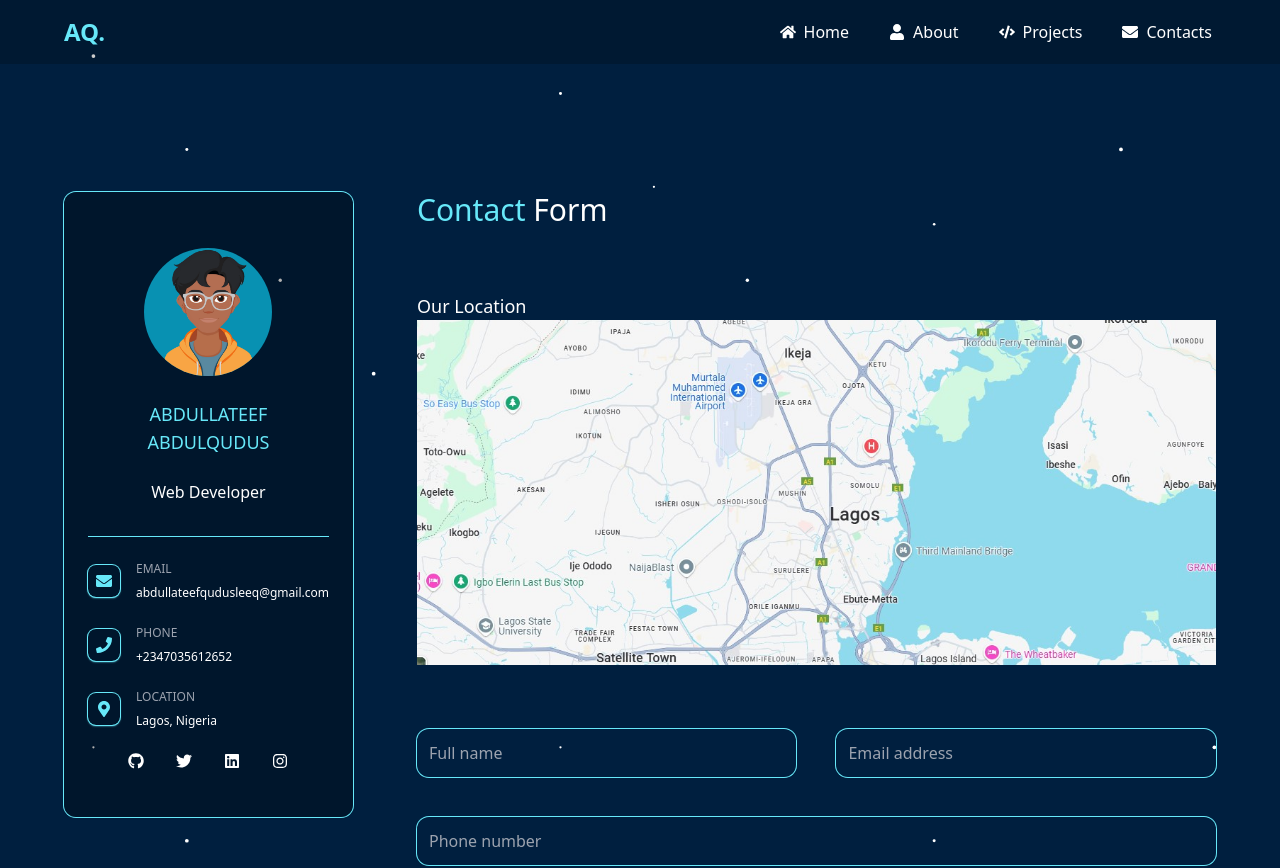
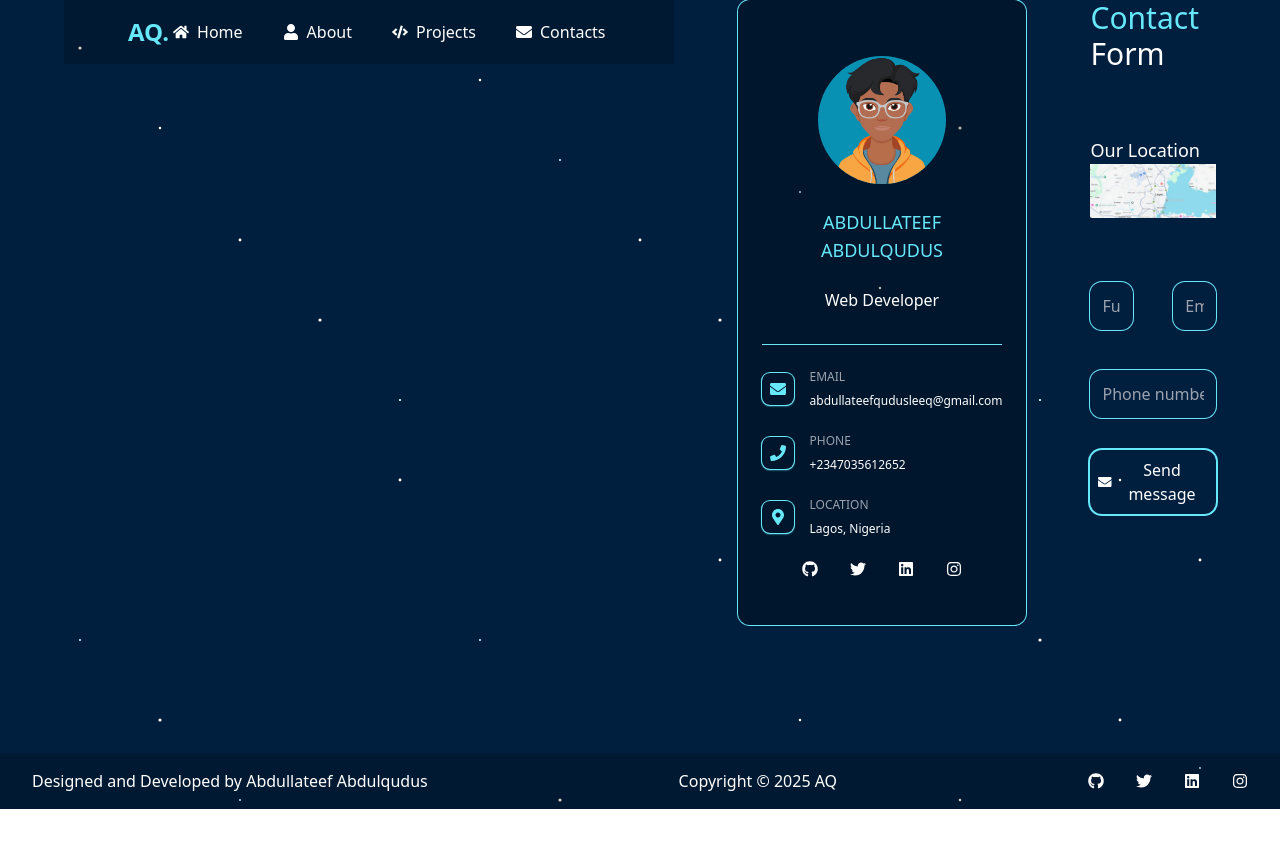
Before and after one commit to StackAQ/aq-portfolio, a React (Vite) app in the folder my-app/: page /contacts in a window 1280 px wide. Shown: the top 868 px of the page. After the commit the page ends 809 px from the top, so only its background shows below. Built offline with nearby package versions, Linux system fonts and the light colour scheme.

Commit message:
nav fixed

```diff
--- a/my-app/src/index.css
+++ b/my-app/src/index.css
@@ -44,7 +44,7 @@
   }
 
   .hero-layout {
-    @apply flex flex-col md:flex-row justify-around items-center px-2;
+    @apply flex flex-col-reverse md:flex-row justify-around items-center px-2;
   }
 
   .text-layout {
--- a/my-app/src/pages/About.tsx
+++ b/my-app/src/pages/About.tsx
@@ -43,6 +43,8 @@ const About: React.FC = () => {
 
   return (
     <div className="general">
+
+      <div className="flex justify-between items-center flex-col lg:flex-row px-4 lg:px-16">
       <nav className="navbar">
         <h2 className="logo">AQ.</h2>
         <button
@@ -75,8 +77,6 @@ const About: React.FC = () => {
           </li>
         </ul>
       </nav>
-
-      <div className="flex justify-between items-center flex-col lg:flex-row px-4 lg:px-16">
         <motion.div
           initial={{ opacity: 0, y: 50 }}
           whileInView={{ opacity: 1, y: 0 }}
--- a/my-app/src/pages/Contacts.tsx
+++ b/my-app/src/pages/Contacts.tsx
@@ -61,6 +61,8 @@ const Contacts: React.FC = () => {
 
   return (
     <div className="general">
+
+      <div className="md:px-4 lg:px-16 flex gap-16 items-start flex-col lg:flex-row">
       <nav className="navbar">
         <h2 className="logo">AQ.</h2>
         <button
@@ -93,9 +95,6 @@ const Contacts: React.FC = () => {
           </li>
         </ul>
       </nav>
-      <div className="hero"></div>
-
-      <div className="md:px-4 lg:px-16 flex gap-16 items-start flex-col lg:flex-row">
         <motion.div
           initial={{ opacity: 0, y: 50 }}
           whileInView={{ opacity: 1, y: 0 }}
--- a/my-app/src/pages/Home.tsx
+++ b/my-app/src/pages/Home.tsx
@@ -23,6 +23,7 @@ const Home: React.FC = () => {
 
   return (
     <div className="general">
+      <div className="hero">
       <nav className="navbar">
         <h2 className="logo">AQ.</h2>
         <button
@@ -55,7 +56,6 @@ const Home: React.FC = () => {
           </li>
         </ul>
       </nav>
-      <div className="hero">
         <div className="hero-layout">
           <motion.div
             initial={{ opacity: 0, y: 50 }}
--- a/my-app/src/pages/Projects.tsx
+++ b/my-app/src/pages/Projects.tsx
@@ -121,6 +121,7 @@ const Projects: React.FC = () => {
 
   return (
     <div className="general">
+      <div className="hero"></div>
       <nav className="navbar">
         <h2 className="logo">AQ.</h2>
         <button
@@ -153,7 +154,6 @@ const Projects: React.FC = () => {
           </li>
         </ul>
       </nav>
-      <div className="hero"></div>
 
       <div className="projects">
         <div className="space-y-4 text-center text-white font-medium">
```
